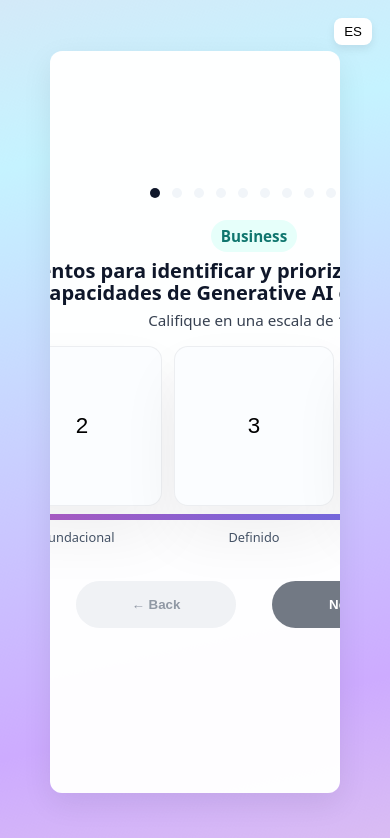
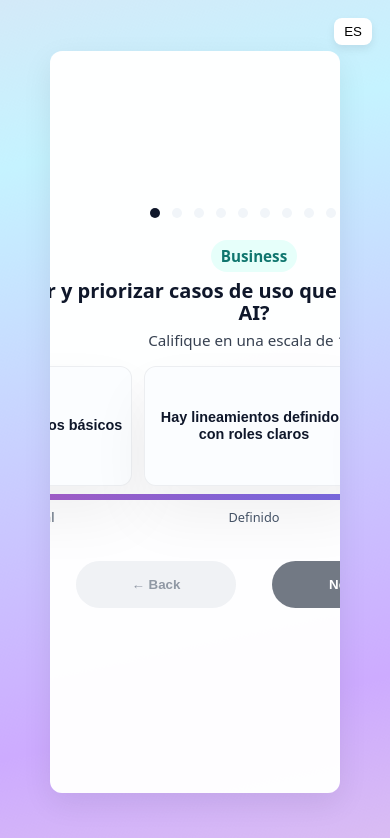
Before and after one commit to ludwickaagme/evaluacion-genai, a React (Vite) app: page / in a window 390 px wide. Shown: the top 838 px of the page. Built offline with nearby package versions, Linux system fonts and the light colour scheme.

Commit message:
update to question rendering

```diff
--- a/src/App.css
+++ b/src/App.css
@@ -120,7 +120,7 @@
 
 .content-inner {
   width: 100%;
-  max-width: 1200px;
+  max-width: 1500px;
   min-width: 360px;
   margin: 0 auto;
   padding: 0 12px;
@@ -186,14 +186,15 @@
 }
 
 .option-tile {
-  width: 220px;
-  height: 220px;
-  border-radius: 14px;
+  width: 280px;
+  height: 200px;
+  border-radius: 12px;
   background: #fbfdff;
   border: 1px solid rgba(2,6,23,0.06);
   box-shadow: 0 30px 60px rgba(2,6,23,0.06);
   font-size: 2rem;
   display: inline-flex;
+  flex-direction: column;
   align-items: center;
   justify-content: center;
   cursor: pointer;
@@ -239,6 +240,17 @@
   to { opacity: 1; transform: translateX(0) translateY(0) scale(1); }
 }
 
+/* Tile content: small justified description (no number) */
+.tile-desc {
+  padding: 12px 14px;
+  font-size: 1.02rem;
+  color: #0f172a;
+  text-align: center;
+  width: 100%;
+  line-height: 1.2;
+  font-weight: 600;
+}
+
 /* Gradient bar fade/slide */
 .qa-stage .gradient-bar {
   opacity: 0;
@@ -271,7 +283,7 @@
 
 /* Each label aligns to an option tile; sizes match `.option-tile` */
 .gradient-labels > div {
-  width: 220px;
+  width: 280px;
   text-align: center;
   color: #475569;
   font-size: 0.95rem;
@@ -306,14 +318,16 @@
 
 @media (max-width: 720px) {
   .content-inner { width: 92%; }
-  .option-tile { width: 96px; height: 96px; font-size: 1.4rem; }
+  .option-tile { width: 140px; height: 80px; font-size: 1.05rem; }
   .question-title { font-size: 1.25rem; }
-  .gradient-labels > div { width: 96px; font-size: 0.8rem; }
+  .gradient-labels > div { width: 140px; font-size: 0.8rem; }
+  .tile-desc { font-size: 0.72rem; padding: 6px 6px; }
 }
 
 /* Slightly reduce gap when viewport is narrow but still desktop */
 @media (max-width: 1100px) {
-  .option-tile { width: 160px; height: 160px; }
+  .option-tile { width: 220px; height: 120px; }
   .options-row { gap: 12px; }
-  .gradient-labels > div { width: 160px; }
+  .gradient-labels > div { width: 220px; }
+  .tile-desc { font-size: 0.9rem; }
 }
--- a/src/App.jsx
+++ b/src/App.jsx
@@ -139,15 +139,16 @@ export default function App() {
                   onClick={() => handleSelect(current.id, opt.points)}
                   className={"option-tile" + (answers[current.id] === opt.points ? ' selected' : '')}
                   style={{ ['--i']: i }}
+                  aria-label={opt.desc}
                 >
-                  {opt.points}
+                  <div className="tile-desc">{opt.desc}</div>
                 </button>
               ))}
             </div>
 
             <div className="options-wrapper">
-              <div className="gradient-bar" style={{ width: `${current.options.length * 220 + (current.options.length - 1) * 16}px`, maxWidth: '100%' }} />
-              <div className="gradient-labels" style={{ width: `${current.options.length * 220 + (current.options.length - 1) * 16}px`, maxWidth: '100%' }}>
+              <div className="gradient-bar" style={{ width: `${current.options.length * 280 + (current.options.length - 1) * 16}px`, maxWidth: '100%' }} />
+              <div className="gradient-labels" style={{ width: `${current.options.length * 280 + (current.options.length - 1) * 16}px`, maxWidth: '100%' }}>
                 {current.options.map((opt, i) => (
                   <div key={i} className={answers[current.id] === opt.points ? 'label-selected' : ''}>{opt.label}</div>
                 ))}
@@ -156,8 +157,8 @@ export default function App() {
           </div>
 
           <div className="nav-container">
-            <button onClick={goBack} disabled={index === 0} className={"nav-button back"} style={{ opacity: index === 0 ? 0.6 : 1, cursor: index === 0 ? 'not-allowed' : 'pointer' }}>{lang === 'es' ? '← Back' : '← Back'}</button>
-            <button onClick={goNext} disabled={!answers[current.id]} className={"nav-button next"} style={{ opacity: !answers[current.id] ? 0.7 : 1, cursor: !answers[current.id] ? 'not-allowed' : 'pointer' }}>{index === questions.length - 1 ? (lang === 'es' ? 'Finish' : 'Finish') : (lang === 'es' ? 'Next →' : 'Next →')}</button>
+            <button onClick={goBack} disabled={index === 0} className={"nav-button back"} style={{ opacity: index === 0 ? 0.6 : 1, cursor: index === 0 ? 'default' : 'pointer' }}>{lang === 'es' ? '← Back' : '← Back'}</button>
+            <button onClick={goNext} disabled={!answers[current.id]} className={"nav-button next"} style={{ opacity: !answers[current.id] ? 0.7 : 1, cursor: !answers[current.id] ? 'default' : 'pointer' }}>{index === questions.length - 1 ? (lang === 'es' ? 'Finish' : 'Finish') : (lang === 'es' ? 'Next →' : 'Next →')}</button>
           </div>
 
         </div>
```
